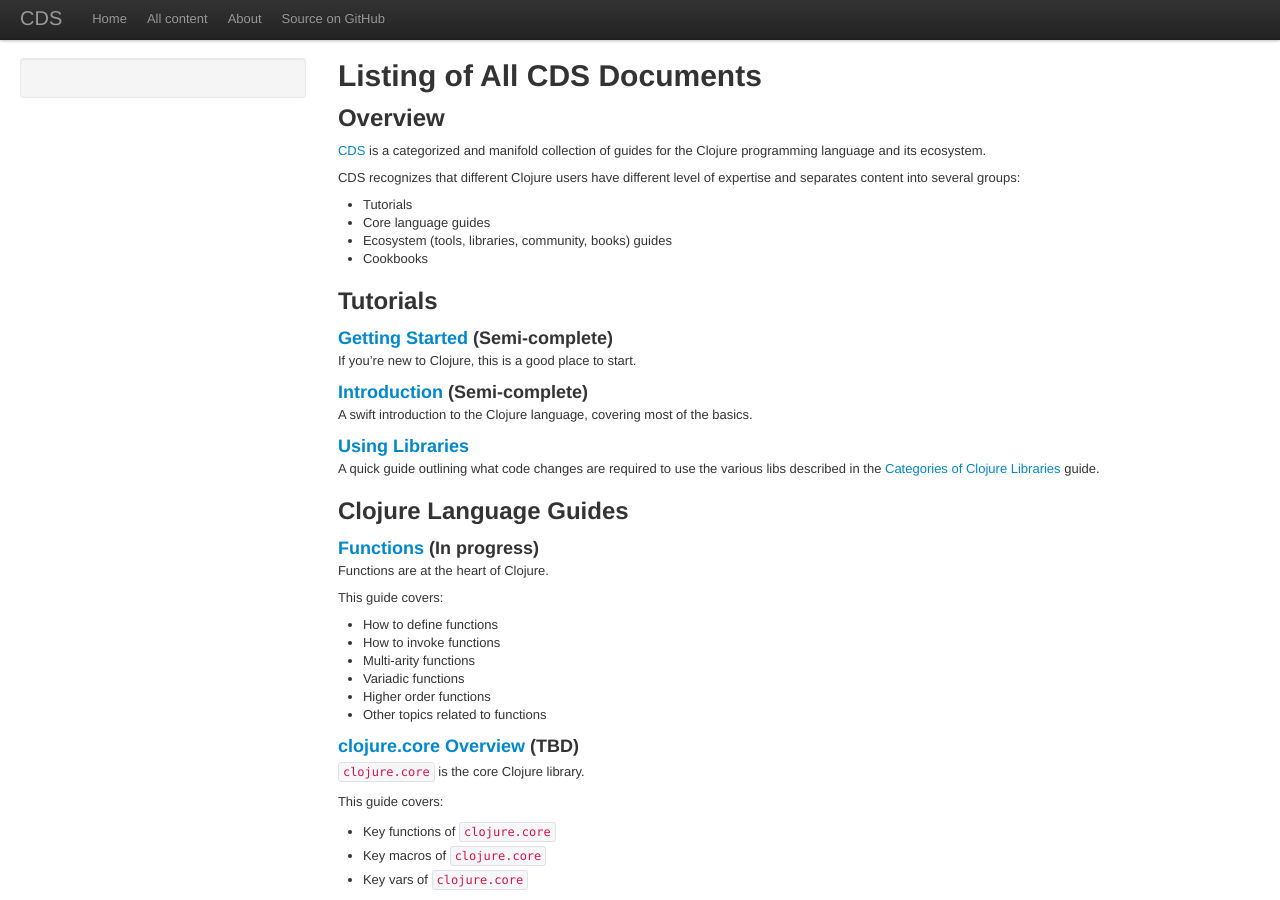
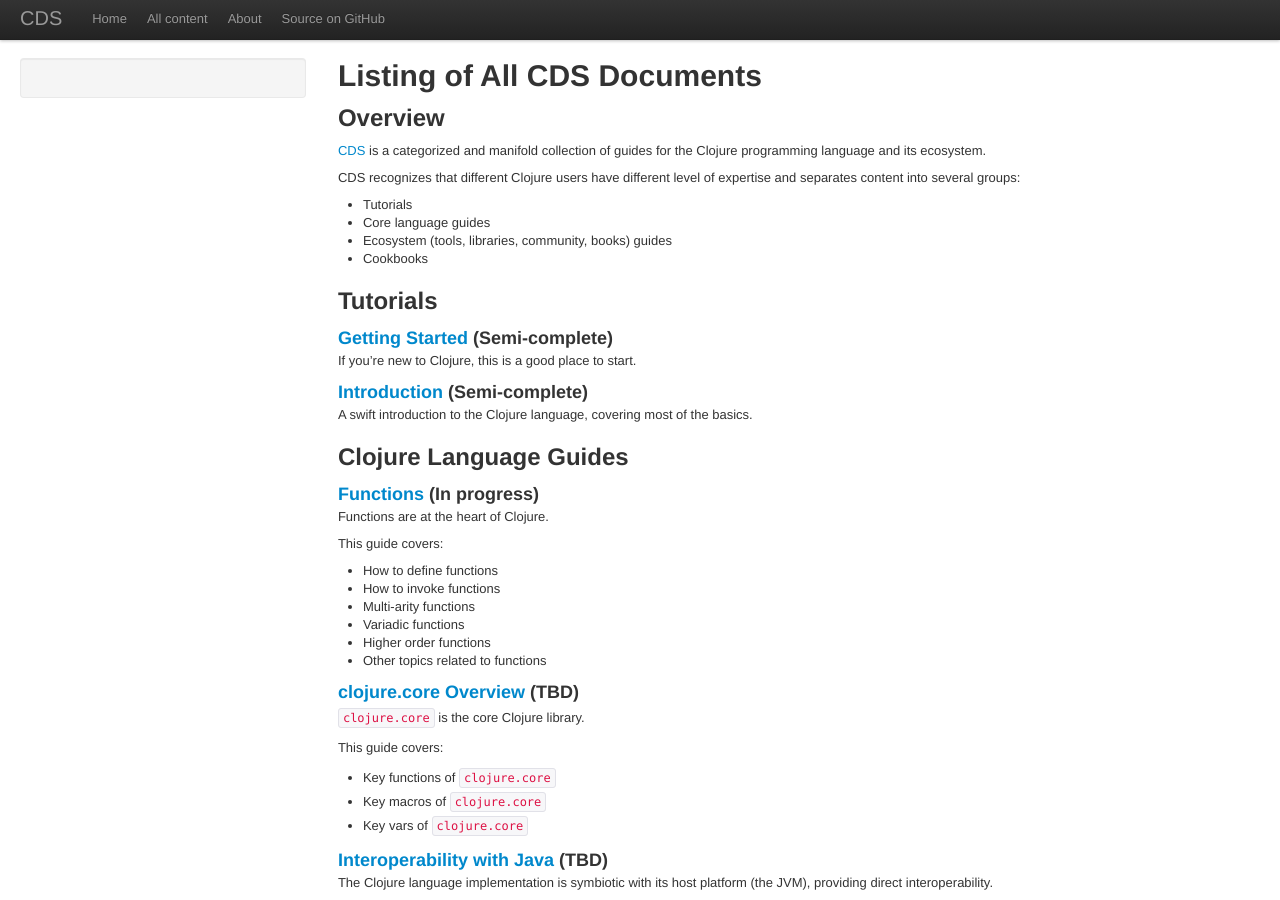
Before and after one commit to clojuredocs/guides, a Jekyll site: the page built from articles/content.md, in a window 1280 px wide and 900 px high. Built offline with Jekyll 4.4.1, drawn with Linux system fonts in a browser that asks for light colours; some web fonts are replaced; Markdown is read by kramdown in place of the engine named in the settings.

Commit message:
This duplicates 80% of Leiningen documentation

```diff
--- a/articles/content.md
+++ b/articles/content.md
@@ -29,14 +29,6 @@
 
 A swift introduction to the Clojure language, covering most of the
 basics.
-
-
-### [Using Libraries](/articles/tutorials/libraries_usage.html)
-
-A quick guide outlining what code changes are required to use the
-various libs described in the [Categories of Clojure
-Libraries](/articles/ecosystem/libraries_categories.html) guide.
-
 
 
 
```
